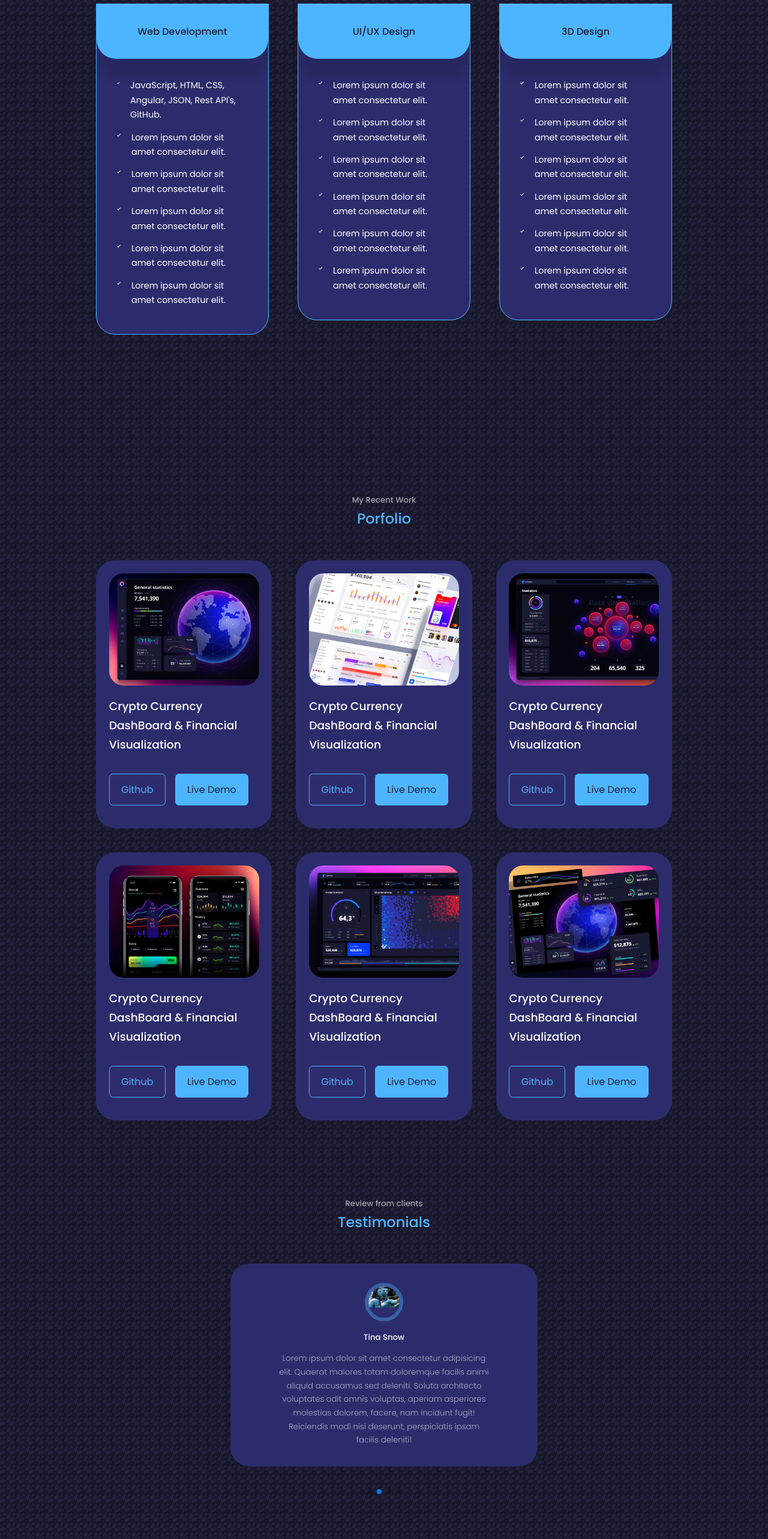
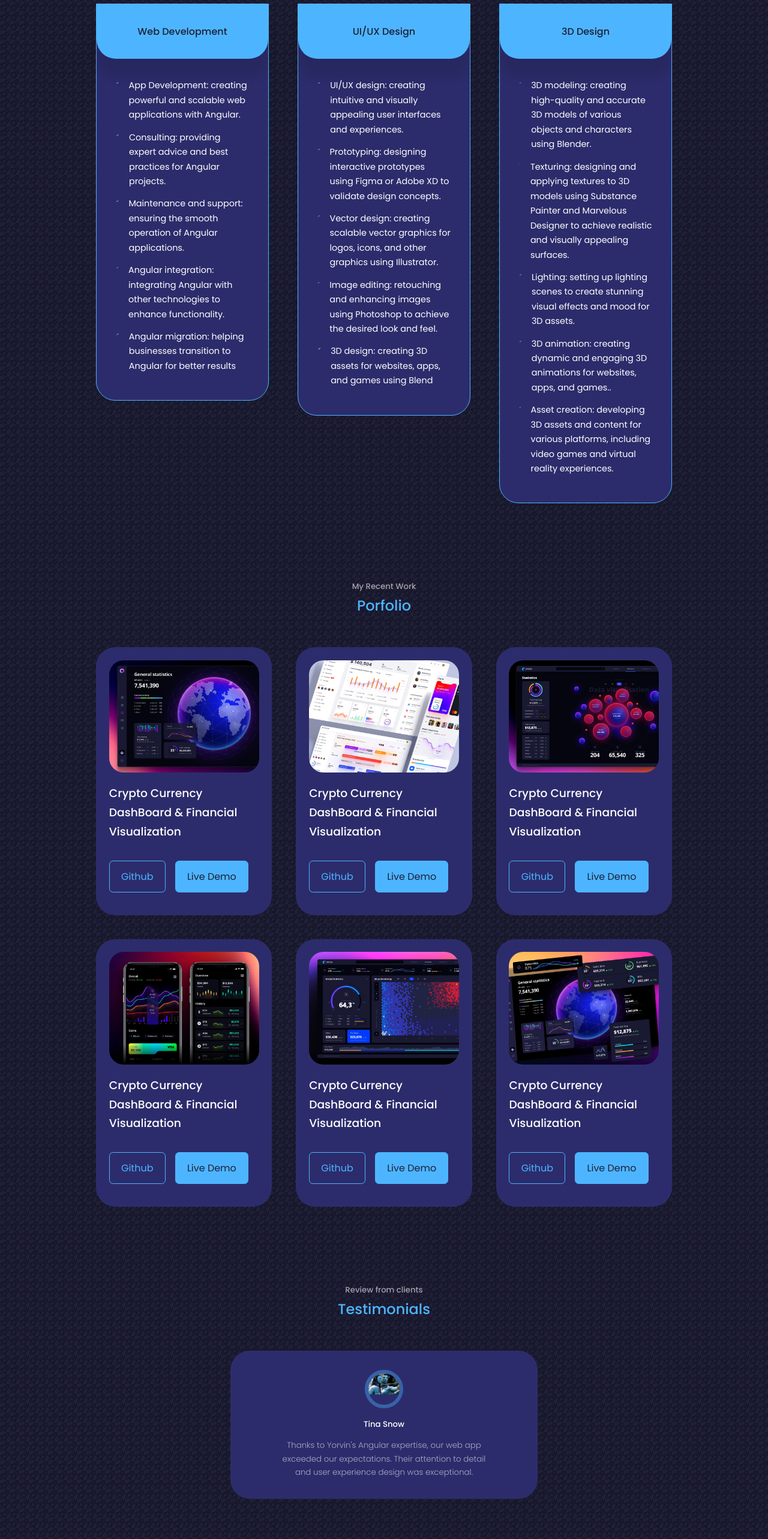
Before and after one commit to yorvinlunawisky/portfolio, a React (Create React App) app: page / in a window 1280 px wide. Shown: the part 2940-5506 px from the top of the page at 60% size. Built offline with nearby package versions, Linux system fonts and the light colour scheme.

Commit message:
some design improvements.

```diff
--- a/src/components/services/Services.jsx
+++ b/src/components/services/Services.jsx
@@ -17,27 +17,23 @@ const Services = () => {
           <ul className='service__list'>
             <li>
               <BiCheck className='service___list-icon'/>
-              <p>JavaScript, HTML, CSS, Angular, JSON, Rest API's, GitHub.</p>
+              <p>App Development: creating powerful and scalable web applications with Angular.</p>
             </li>
             <li>
               <BiCheck className='service___list-icon'/>
-              <p>Lorem ipsum dolor sit amet consectetur elit.</p>
+              <p>Consulting: providing expert advice and best practices for Angular projects.</p>
             </li>
             <li>
               <BiCheck className='service___list-icon'/>
-              <p>Lorem ipsum dolor sit amet consectetur elit.</p>
+              <p>Maintenance and support: ensuring the smooth operation of Angular applications.</p>
             </li>
             <li>
               <BiCheck className='service___list-icon'/>
-              <p>Lorem ipsum dolor sit amet consectetur elit.</p>
+              <p>Angular integration: integrating Angular with other technologies to enhance functionality.</p>
             </li>
             <li>
               <BiCheck className='service___list-icon'/>
-              <p>Lorem ipsum dolor sit amet consectetur elit.</p>
-            </li>
-            <li>
-              <BiCheck className='service___list-icon'/>
-              <p>Lorem ipsum dolor sit amet consectetur elit.</p>
+              <p>Angular migration: helping businesses transition to Angular for better results</p>
             </li>
           </ul>
         </article>
@@ -51,27 +47,23 @@ const Services = () => {
           <ul className='service__list'>
             <li>
               <BiCheck className='service___list-icon'/>
-              <p>Lorem ipsum dolor sit amet consectetur elit.</p>
+              <p>UI/UX design: creating intuitive and visually appealing user interfaces and experiences.</p>
             </li>
             <li>
               <BiCheck className='service___list-icon'/>
-              <p>Lorem ipsum dolor sit amet consectetur elit.</p>
+              <p>Prototyping: designing interactive prototypes using Figma or Adobe XD to validate design concepts.</p>
             </li>
             <li>
               <BiCheck className='service___list-icon'/>
-              <p>Lorem ipsum dolor sit amet consectetur elit.</p>
+              <p>Vector design: creating scalable vector graphics for logos, icons, and other graphics using Illustrator.</p>
             </li>
             <li>
               <BiCheck className='service___list-icon'/>
-              <p>Lorem ipsum dolor sit amet consectetur elit.</p>
+              <p>Image editing: retouching and enhancing images using Photoshop to achieve the desired look and feel.</p>
             </li>
             <li>
               <BiCheck className='service___list-icon'/>
-              <p>Lorem ipsum dolor sit amet consectetur elit.</p>
-            </li>
-            <li>
-              <BiCheck className='service___list-icon'/>
-              <p>Lorem ipsum dolor sit amet consectetur elit.</p>
+              <p>3D design: creating 3D assets for websites, apps, and games using Blend</p>
             </li>
           </ul>
         </article>
@@ -85,27 +77,23 @@ const Services = () => {
           <ul className='service__list'>
             <li>
               <BiCheck className='service___list-icon'/>
-              <p>Lorem ipsum dolor sit amet consectetur elit.</p>
+              <p>3D modeling: creating high-quality and accurate 3D models of various objects and characters using Blender.</p>
             </li>
             <li>
               <BiCheck className='service___list-icon'/>
-              <p>Lorem ipsum dolor sit amet consectetur elit.</p>
+              <p>Texturing: designing and applying textures to 3D models using Substance Painter and Marvelous Designer to achieve realistic and visually appealing surfaces.</p>
             </li>
             <li>
               <BiCheck className='service___list-icon'/>
-              <p>Lorem ipsum dolor sit amet consectetur elit.</p>
+              <p>Lighting: setting up lighting scenes to create stunning visual effects and mood for 3D assets.</p>
             </li>
             <li>
               <BiCheck className='service___list-icon'/>
-              <p>Lorem ipsum dolor sit amet consectetur elit.</p>
+              <p>3D animation: creating dynamic and engaging 3D animations for websites, apps, and games..</p>
             </li>
             <li>
               <BiCheck className='service___list-icon'/>
-              <p>Lorem ipsum dolor sit amet consectetur elit.</p>
-            </li>
-            <li>
-              <BiCheck className='service___list-icon'/>
-              <p>Lorem ipsum dolor sit amet consectetur elit.</p>
+              <p>Asset creation: developing 3D assets and content for various platforms, including video games and virtual reality experiences.</p>
             </li>
           </ul>
         </article>
--- a/src/components/testimonials/Testimonials.jsx
+++ b/src/components/testimonials/Testimonials.jsx
@@ -15,18 +15,18 @@ import 'swiper/css/pagination';
 const data = [
   {
     avatar: AVTR1,
-    name: 'Tina Snow',
-    review: 'Lorem ipsum dolor sit amet consectetur adipisicing elit. Quaerat maiores totam doloremque facilis animi aliquid accusamus sed deleniti. Soluta architecto voluptates odit omnis voluptas, aperiam asperiores molestias dolorem, facere, nam incidunt fugit! Reiciendis modi nisi deserunt, perspiciatis ipsam facilis deleniti!'
+    name: 'Julio César',
+    review: 'The Angular app Yorvin developed for us was outstanding. It was visually stunning, easy to use, and performed flawlessly.'
   },
   {
     avatar: AVTR1,
     name: 'Tina Snow',
-    review: 'Lorem ipsum dolor sit amet consectetur adipisicing elit. Quaerat maiores totam doloremque facilis animi aliquid accusamus sed deleniti. Soluta architecto voluptates odit omnis voluptas, aperiam asperiores molestias dolorem, facere, nam incidunt fugit! Reiciendis modi nisi deserunt, perspiciatis ipsam facilis deleniti!'
+    review: 'Thanks to Yorvin\'s Angular expertise, our web app exceeded our expectations. Their attention to detail and user experience design was exceptional.'
   },
   {
     avatar: AVTR1,
     name: 'Tina Snow',
-    review: 'Lorem ipsum dolor sit amet consectetur adipisicing elit. Quaerat maiores totam doloremque facilis animi aliquid accusamus sed deleniti. Soluta architecto voluptates odit omnis voluptas, aperiam asperiores molestias dolorem, facere, nam incidunt fugit! Reiciendis modi nisi deserunt, perspiciatis ipsam facilis deleniti!'
+    review: 'I was blown away by the Angular web app that this guy developed for our business. Their skills in Angular and UI/UX design created a seamless user experience and boosted engagement.'
   },
   {
     avatar: AVTR1,
```
